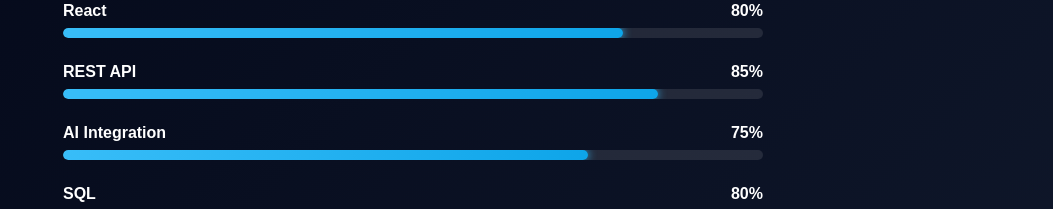
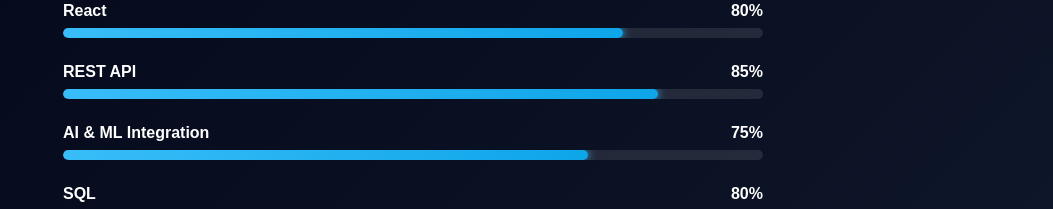
Before and after one commit to saurabhvaidya11/saurabh-portfolio, a React (Create React App) app in the folder frontend/: page / in a window 1280 px wide. Shown: the part 2540-2749 px from the top of the page, without its empty margins (227-1280 px from the left). Built offline with nearby package versions, Linux system fonts and the light colour scheme; no server answers.

Commit message:
add skill

```diff
--- a/frontend/src/components/Skills.jsx
+++ b/frontend/src/components/Skills.jsx
@@ -8,7 +8,7 @@ function Skills() {
     { name: "Django", level: 85 },
     { name: "React", level: 80 },
     { name: "REST API", level: 85 },
-    { name: "AI Integration", level: 75 },
+    { name: "AI & ML Integration", level: 75 },
     { name: "SQL", level: 80 }
   ];
 
```
